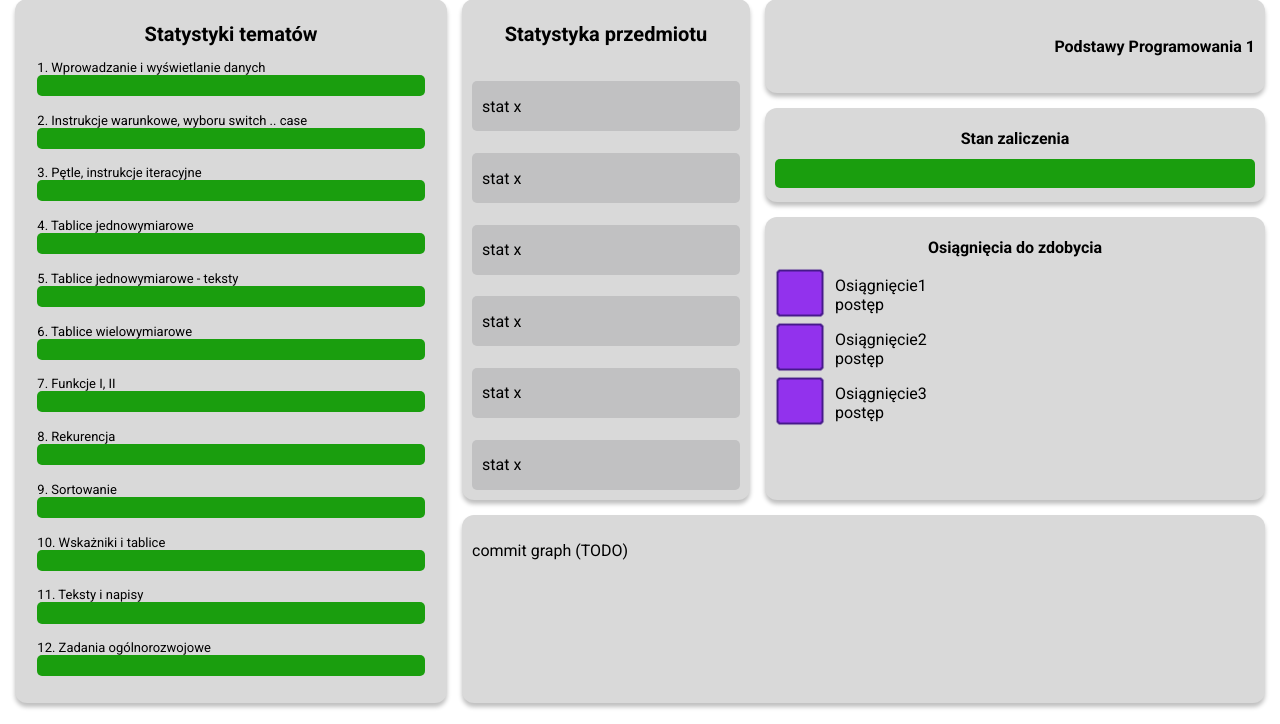
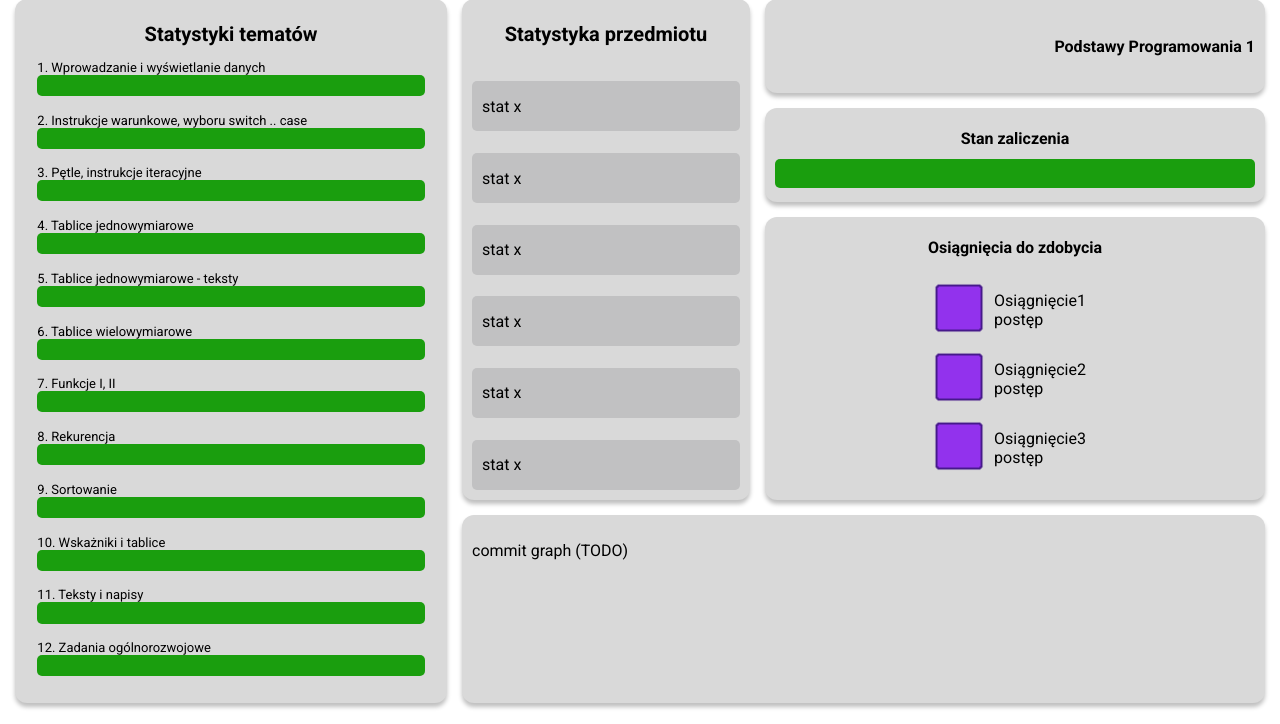
Before and after one commit to ziomciopoziomcio/ProgramoGranie_server, a Flask app: page /index/pp1 in a window 1280 px wide. Shown: the part 76-800 px from the top of the page. Run offline with Flask 3, Linux system fonts and the light colour scheme; parts of the project's set-up code (start-up, migrations or seed data) failed here and were passed over; some web fonts are replaced.

Commit message:
stats page achievements fix

```diff
--- a/static/css/style.css
+++ b/static/css/style.css
@@ -683,9 +683,10 @@ p{
 .stats-achievement-list{
     display: flex;
     flex-direction: column;
-    /*align-items: start;*/
+    align-items: center;
     justify-content: space-evenly;
     /*min-height: 300px;*/
+    height: calc(100% - 40px);
 }
 
 .stats-achievement-position{
@@ -785,6 +786,7 @@ p{
     }
     .stats-achievement-list{
         flex-direction: column;
+        align-items: center;
     }
     .ach-desc-container{
         display: flex;
@@ -827,6 +829,7 @@ p{
     .stats-achievement-list{
         flex-direction: column;
         justify-content: space-evenly;
+        align-items: center;
     }
     .ach-desc-container p{
         margin: 2px 10px;
```
